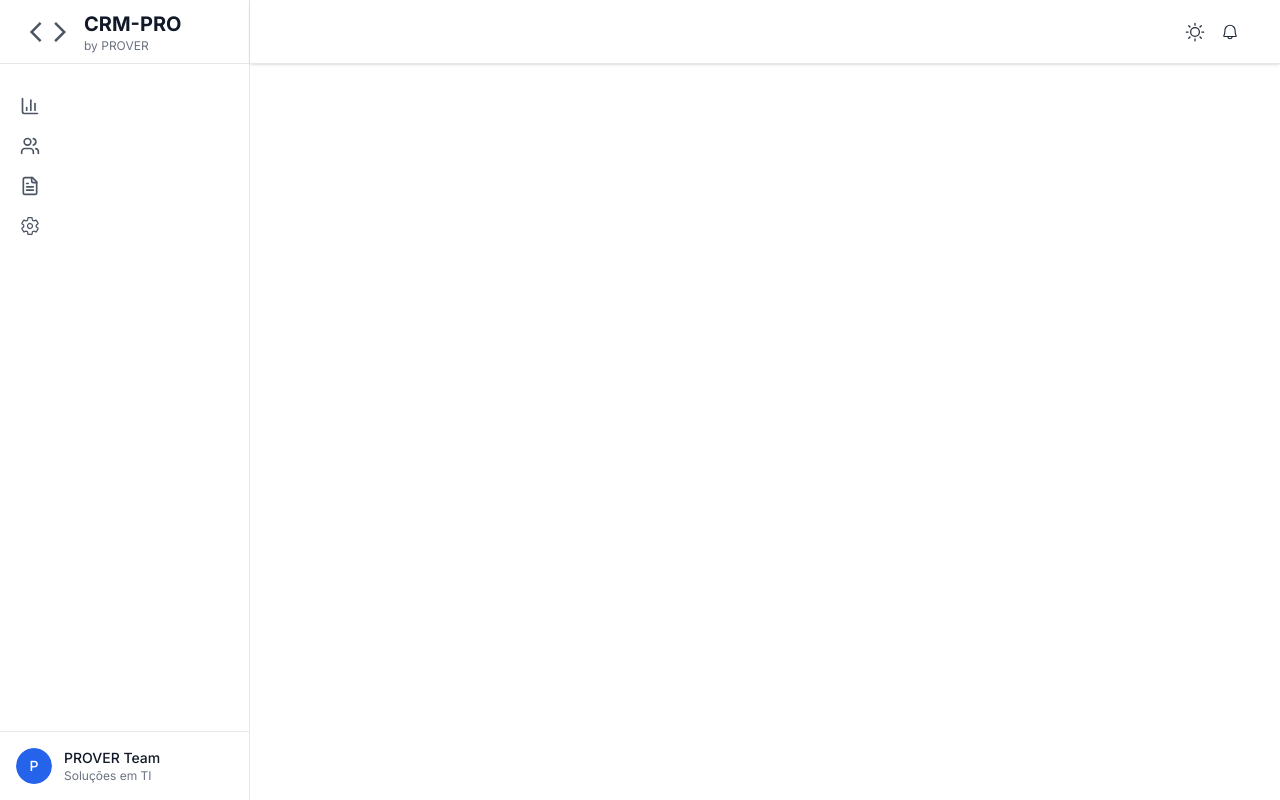
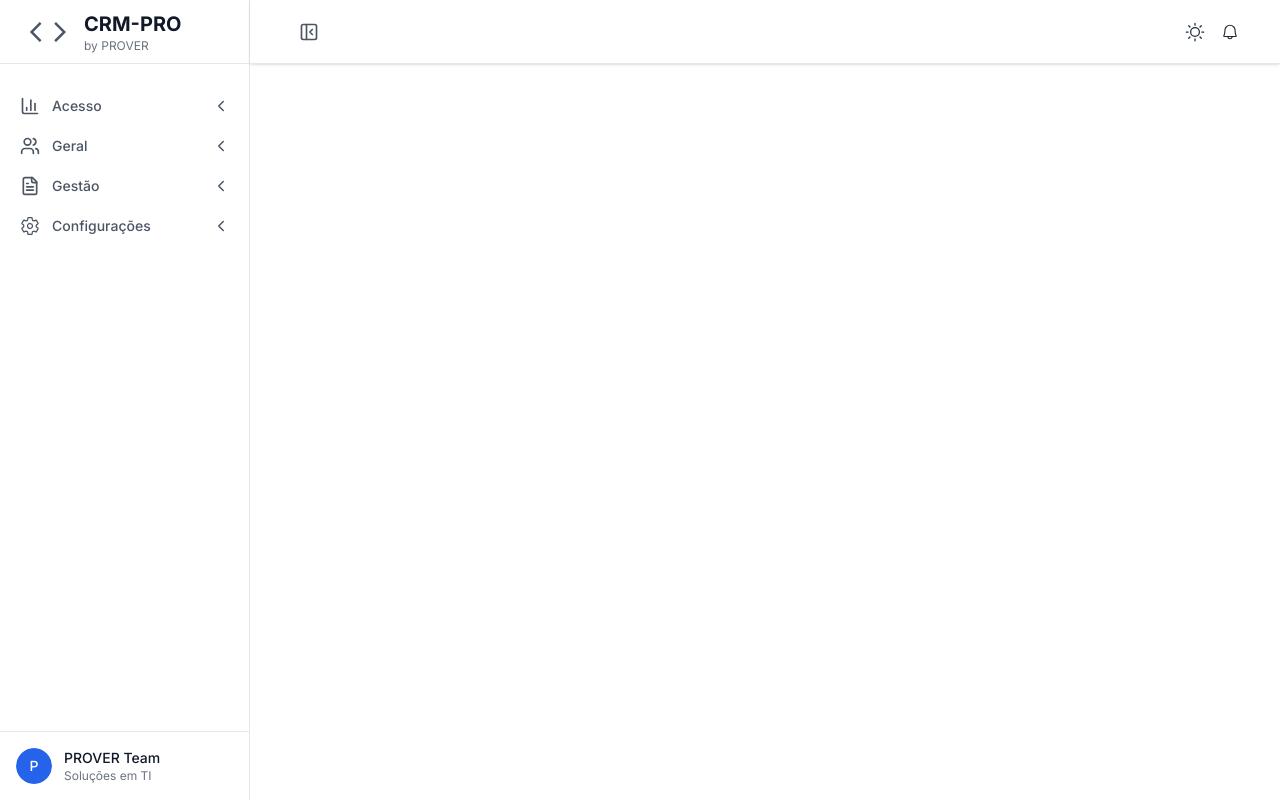
Before and after one commit to Brenobn/CRM-Prover-Web, a React (Vite) app: page / in a window 1280 px wide. Built offline with nearby package versions, Linux system fonts and the light colour scheme.

Commit message:
Importing new icons, useState and creanting states for isSidebarPinned and isSidebarHovered using them in style logic

```diff
--- a/src/app.tsx
+++ b/src/app.tsx
@@ -1,16 +1,28 @@
 import { Toaster } from 'sonner'
-import { Header } from './components/header';
-import { MdOutlineArrowBackIos, MdOutlineArrowForwardIos } from 'react-icons/md';
-import { Sidebar } from './components/Sidebar';
-import { Outlet } from 'react-router-dom';
+import { Header } from './components/header'
+import { MdOutlineArrowBackIos, MdOutlineArrowForwardIos } from 'react-icons/md'
+import { PanelLeftClose, PanelRightClose } from 'lucide-react'
+import { Sidebar } from './components/Sidebar'
+import { Outlet } from 'react-router-dom'
+import { useState } from 'react'
 
 export function App() {
+  const [isSidebarPinned, setIsSidebarPinned] = useState(true)
+  const [isSidebarHovered, setIsSidebarHovered] = useState(false)
+  const isSidebarOpen = isSidebarPinned || isSidebarHovered
+
   return (
-    <div className="min-h-screen bg-white dark:bg-gray-300 transition-colors duration-300 ease-in-out">
+    <div className="min-h-screen bg-white dark:bg-gray-300" >
 
-      <div className="fixed top-0 bottom-0 left-0 w-[250px] flex flex-col h-screen bg-white dark:bg-gray-150 transition-colors duration-300 ease-in-out bg-background-900 border-r border-[rgb(229,231,235)] dark:border-r-gray-125">
+      <div className={`fixed top-0 bottom-0 left-0 flex flex-col h-screen bg-white dark:bg-gray-150 transition-colors duration-500 ease-in-out bg-background-900 border-r border-[rgb(229,231,235)] dark:border-r-gray-125
+      ${isSidebarOpen ? 'w-[250px]' : 'w-[72px]'}`}
+        onMouseEnter={() => { if(!isSidebarPinned) setIsSidebarHovered(true) }}
+        onMouseLeave={() => { if(!isSidebarPinned) setIsSidebarHovered(false) }}
+      >
 
         <div className="flex items-center bg-white dark:bg-gray-150 transition-colors duration-300 ease-in-out h-16 px-6 border-b border-solid border-[rgb(229,231,235)] dark:border-gray-125">
+          {isSidebarOpen ? (
+          <>
             <MdOutlineArrowBackIos size={24} />
             <MdOutlineArrowForwardIos size={24} />
             <div className='ml-3'>
@@ -19,10 +31,17 @@ export function App() {
               </a>
               <p className='text-xs text-gray-90'>by PROVER</p>
             </div>
+          </>
+          ) : (
+            <div className="flex justify-center w-full">
+              <MdOutlineArrowBackIos size={24} className='shrink-0' />
+              <MdOutlineArrowForwardIos size={24} className='shrink-0' />
+            </div>
+          )}
         </div>
 
         <div className="flex-1 overflow-y-auto py-6">
-          <Sidebar />
+          <Sidebar isOpen={isSidebarOpen} />
         </div>
 
         <div className="p-4 bg-white dark:bg-gray-150 transition-colors duration-300 ease-in-out border-t border-[rgb(229,231,235)] dark:border-gray-125">
@@ -30,17 +49,26 @@ export function App() {
             <span className='relative flex size-8 shrink-0 overflow-hidden rounded-full h-9 w-9'>
               <div className='bg-blue-400 h-full w-full rounded-full flex items-center justify-center text-white text-sm font-medium'>P</div>
             </span>
+            {isSidebarOpen && (
               <div className='ml-3'>
                 <h4 className='text-sm font-medium text-gray-300 dark:text-white transition-colors duration-300 ease-in-out'>PROVER Team</h4>
                 <p className='text-xs text-gray-90'>Soluções em TI</p>
               </div>
+            )}
           </div>
         </div>
       </div>
-      <div className='fixed top-0 left-[250px] right-0 z-10'>
-        <Header />
+      <div className={`fixed top-0 right-0 z-10 transition-all duration-300 ease-in-out ${isSidebarOpen ? 'left-[250px]' : 'left-[72px]'}`}>
+        <Header>
+          <button
+            onClick={() => setIsSidebarPinned(!isSidebarPinned)}
+            className='p-2 rounded-md hover:bg-muted'
+          >
+            {isSidebarPinned ? <PanelLeftClose size={20} /> : <PanelRightClose size={20} />}
+          </button>
+        </Header>
       </div>
-      <main className='pl-[250px] pt-16'>
+      <main className={`pt-16 transition-all duration-300 ease-in-out ${isSidebarOpen ? 'pl-[250px]' : 'pl-[72px]'}`}>
         <div className="p-4 sm:p-6 lg:p-8">
           <Outlet />
         </div>
```
Lines whose indentation alone changed are shown as unchanged.
